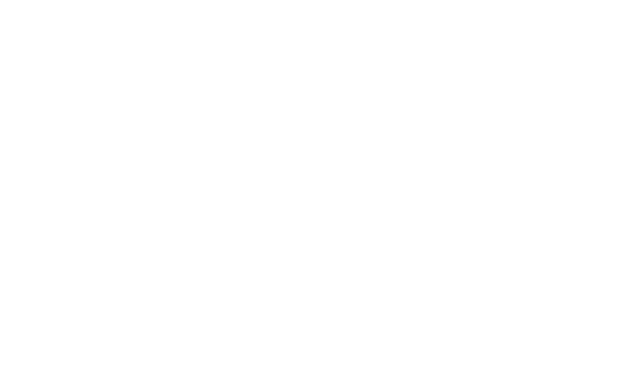
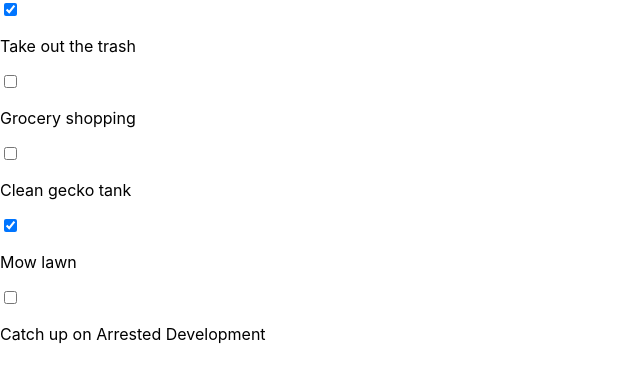
Before and after one commit to rcho100/to-do, a React (Create React App) app: page / in a window 1280 px wide. Shown: the top 382 px of the page, without its empty margins (0-640 px from the left). Built offline with nearby package versions, Linux system fonts and the light colour scheme.

Commit message:
Create TodoItem components by mapping todos

```diff
--- a/src/App.js
+++ b/src/App.js
@@ -1,5 +1,6 @@
 import React from "react"
 import todosData from "./todosData"
+import TodoItem from "./TodoItem"
 
 class App extends React.Component {
   constructor() {
@@ -10,9 +11,10 @@
   }
 
   render () {
+    const todos = this.state.todos.map(item => <TodoItem key={item.id} item={item}todo/>)
     return (
       <div className="todo-list">
-
+        {todos}
       </div>
     )
   }
```
